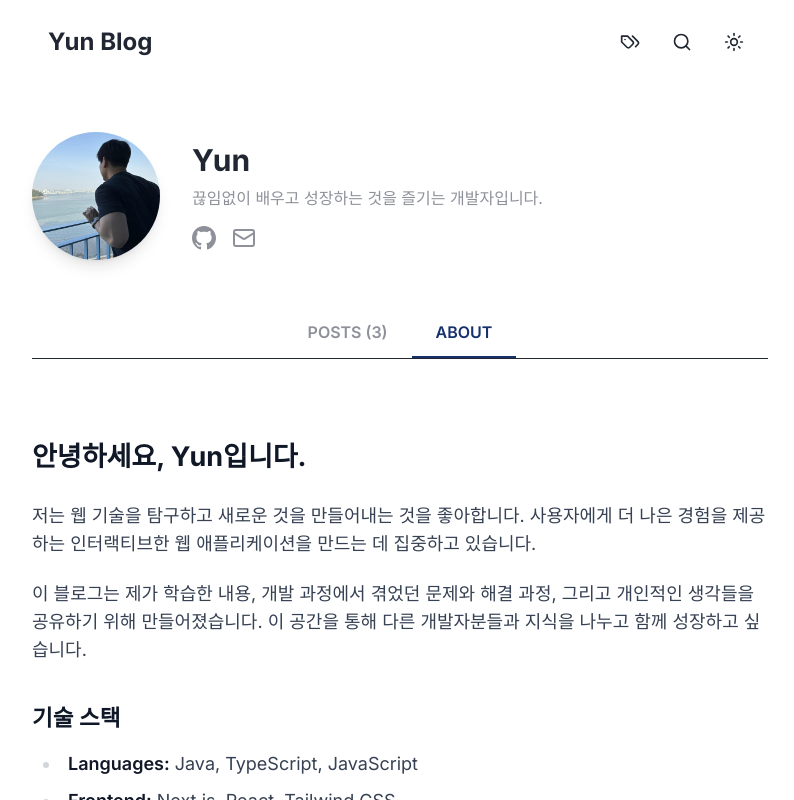
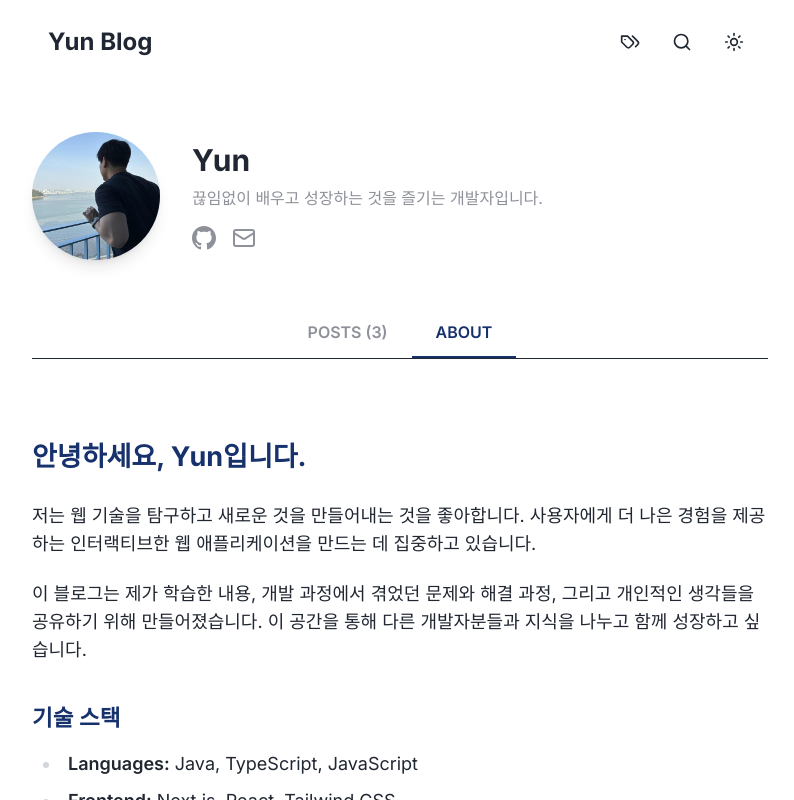
Before and after one commit to Yseek/yun-blog, a Next.js app: page / in a window 1280 px wide. Both pictures are taken after a click on the button "ABOUT". Shown: the top 800 px of the page, without its empty margins (240-1034 px from the left). Built offline with nearby package versions, Linux system fonts and the light colour scheme.

Commit message:
✅ 테스트 추가

```diff
--- a/src/app/globals.css
+++ b/src/app/globals.css
@@ -24,6 +24,38 @@
     --color-muted-foreground: oklch(74.96% 0.009 264.12);
   }
 
+  .prose h1,
+  .prose h2,
+  .prose h3,
+  .prose h4,
+  .prose h5,
+  .prose h6 {
+    color: var(--color-primary) !important;
+  }
+
+  .prose p,
+  .prose li,
+  .prose strong {
+    color: var(--color-foreground) !important;
+  }
+
+  .prose a {
+    color: var(--color-primary) !important;
+  }
+
+  .prose blockquote {
+    color: var(--color-muted-foreground) !important;
+    border-left-color: var(--color-primary) !important;
+  }
+
+  .prose :not(pre) > code,
+  .prose code.language-text {
+    @apply px-1 py-0.5 rounded font-mono font-medium;
+    background: var(--color-muted);
+    color: var(--color-primary);
+    font-size: 0.98em;
+  }
+
   body {
     background-color: var(--color-background);
     color: var(--color-foreground);
@@ -32,6 +64,11 @@
   html {
     overflow-y: scroll;
   }
+
+
+}
+
+@layer base {
 
   .dark .prose h1,
   .dark .prose h2,
@@ -56,4 +93,15 @@
     color: var(--color-muted-foreground) !important;
     border-left-color: var(--color-primary) !important;
   }
+
+  .dark .prose :not(pre) > code,
+  .dark .prose code.language-text {
+    background: var(--color-muted) !important;
+    color: var(--color-primary) !important;
+  }
 }
+
+.prose :where(code):not(:where(pre, pre *))::before,
+.prose :where(code):not(:where(pre, pre *))::after {
+  content: none !important;
+}
```
Also changed, not shown: src/posts/test.md (+6 -0 lines).
